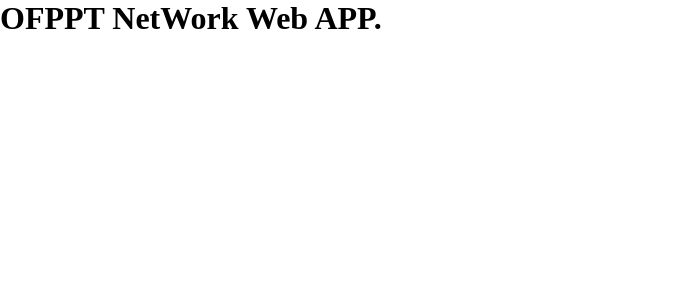
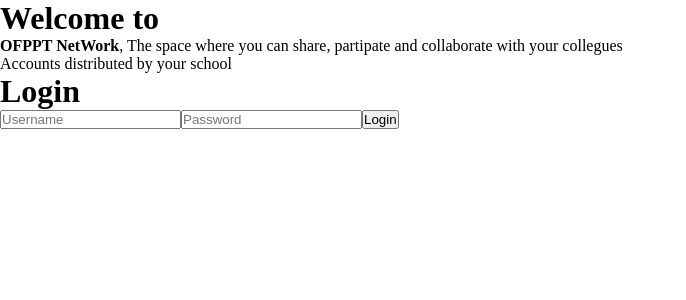
Before and after one commit to ElazzouziHassan/OFPPT-NetWork, a React (Vite) app in the folder client/: page / in a window 1280 px wide. Shown: the top 300 px of the page, without its empty margins (0-686 px from the left). Built offline with nearby package versions, Linux system fonts and the light colour scheme.

Commit message:
not interessing

```diff
--- a/client/package.json
+++ b/client/package.json
@@ -10,7 +10,8 @@
   },
   "dependencies": {
     "react": "^18.2.0",
-    "react-dom": "^18.2.0"
+    "react-dom": "^18.2.0",
+    "sass": "^1.64.2"
   },
   "devDependencies": {
     "@types/react": "^18.0.27",
--- a/client/src/App.jsx
+++ b/client/src/App.jsx
@@ -1,11 +1,12 @@
 
 import './App.css'
+import Login from './pages/auth/login/login'
 
 function App() {
 
   return (
     <div className="App">
-      <h1>OFPPT NetWork Web APP.</h1>
+      <Login/>
     </div>
   )
 }
```
Also changed, not shown: 1 other file (tests, documents, lock files or other folders).
